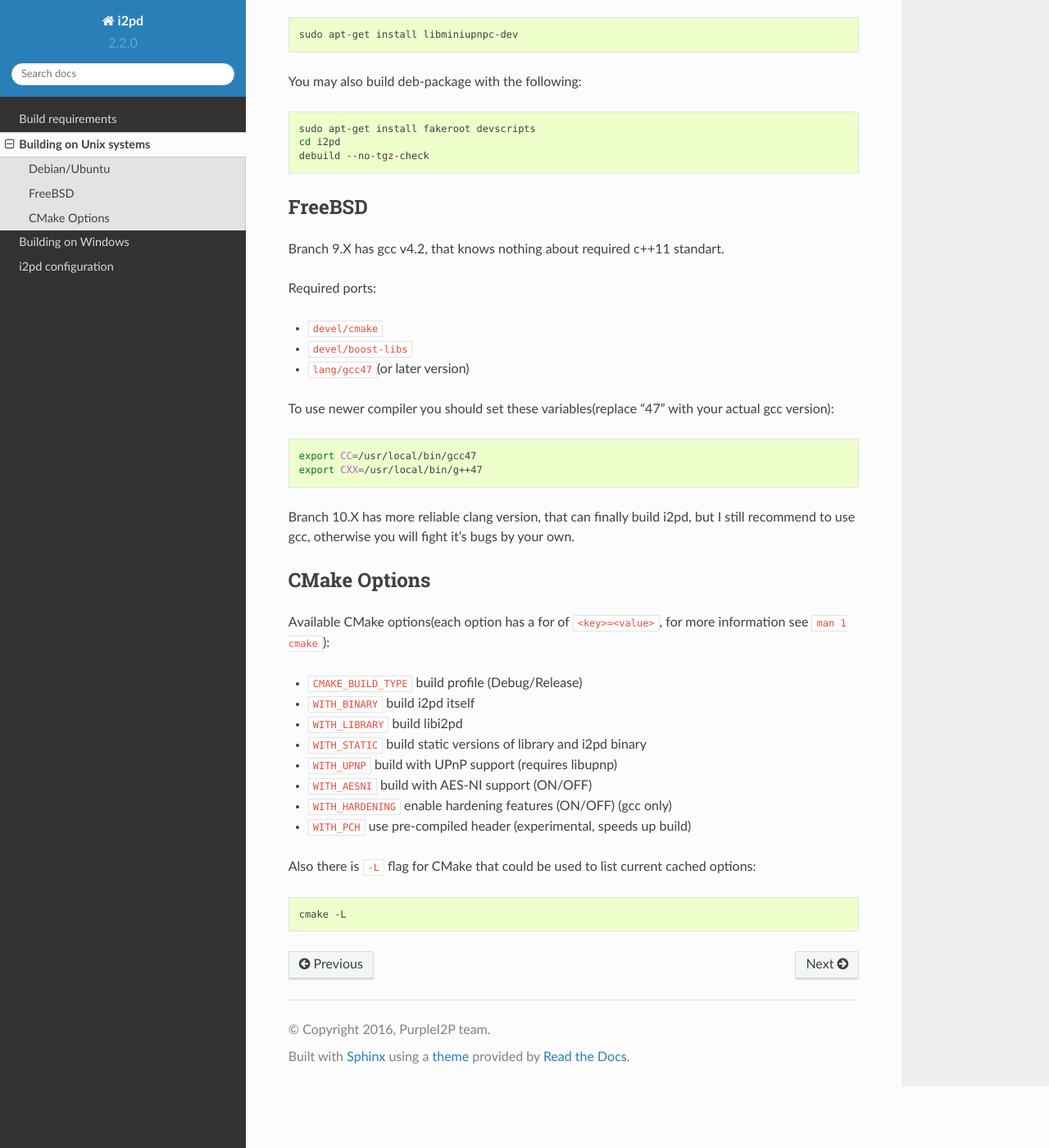
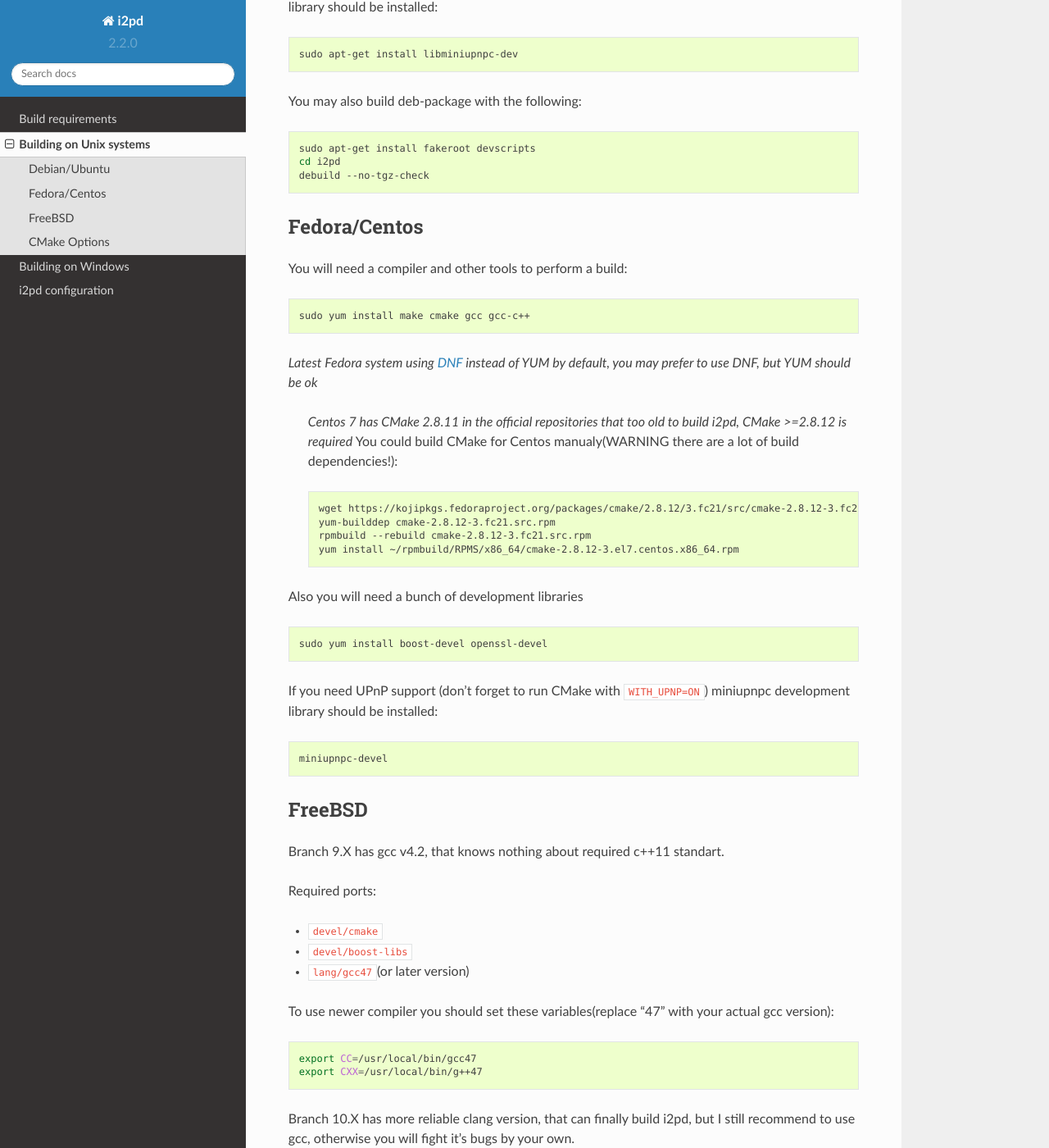
Before and after one commit to PurpleI2P/i2pd, a Sphinx documentation site: the page built from docs/build_notes_unix.md, in a window 1280 px wide and 1400 px high, scrolled down 1129 px. Shown: the whole window at 82% size. Built offline with Sphinx 7.4.7 and the Read the Docs theme 2.0.0, drawn with Linux system fonts in a browser that asks for light colours.

Commit message:
added instructions to build on Fedora/Centos

````diff
--- a/docs/build_notes_unix.md
+++ b/docs/build_notes_unix.md
@@ -5,6 +5,7 @@
 
 This doc is trying to cover:
 * [Debian/Ubuntu](#debianubuntu) (contains packaging instructions)
+* [Fedora/Centos](#fedoracentos)
 * [FreeBSD](#freebsd)
 
 Make sure you have all required dependencies for your system successfully installed.
@@ -56,6 +57,35 @@
 debuild --no-tgz-check
 ```
 
+Fedora/Centos
+-------------
+
+You will need a compiler and other tools to perform a build:
+```bash
+sudo yum install make cmake gcc gcc-c++
+```
+
+*Latest Fedora system using [DNF](https://en.wikipedia.org/wiki/DNF_(software)) instead of YUM by default, you may prefer to use DNF, but YUM should be ok*
+
+> *Centos 7 has CMake 2.8.11 in the official repositories that too old to build i2pd, CMake >=2.8.12 is required*
+> You could build CMake for Centos manualy(WARNING there are a lot of build dependencies!):
+> ```bash
+> wget https://kojipkgs.fedoraproject.org/packages/cmake/2.8.12/3.fc21/src/cmake-2.8.12-3.fc21.src.rpm
+> yum-builddep cmake-2.8.12-3.fc21.src.rpm
+> rpmbuild --rebuild cmake-2.8.12-3.fc21.src.rpm
+> yum install ~/rpmbuild/RPMS/x86_64/cmake-2.8.12-3.el7.centos.x86_64.rpm
+> ```
+
+Also you will need a bunch of development libraries
+```bash
+sudo yum install boost-devel openssl-devel
+```
+
+If you need UPnP support (don't forget to run CMake with `WITH_UPNP=ON`) miniupnpc development library should be installed:
+```bash
+miniupnpc-devel
+```
+
 FreeBSD
 -------
 
````
